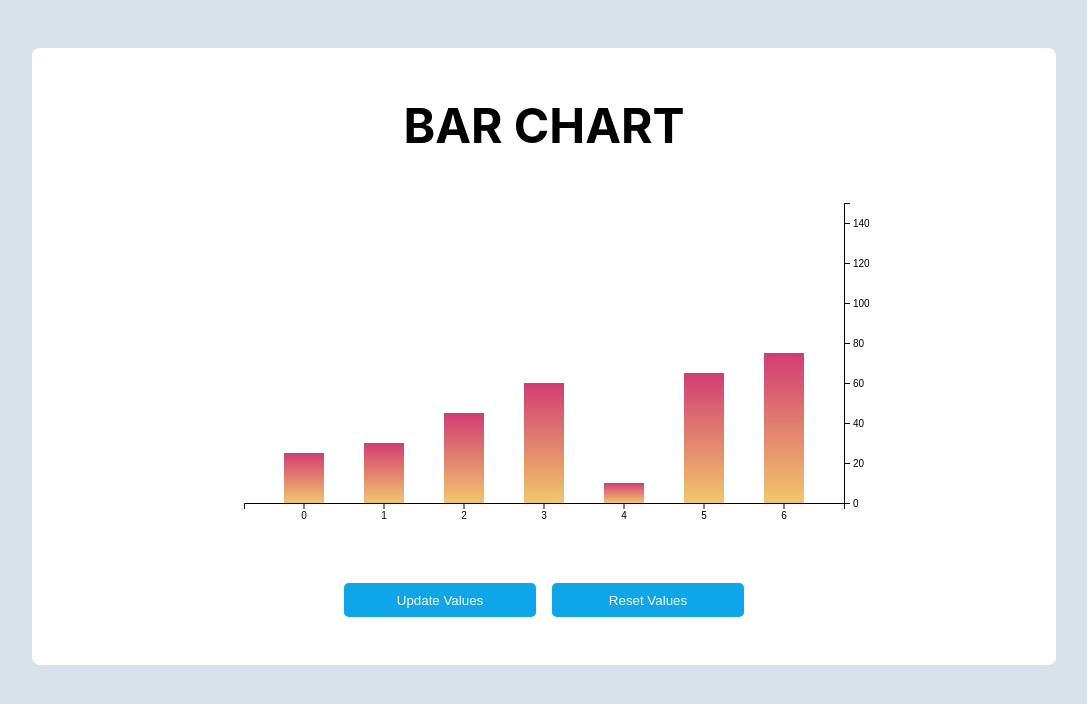
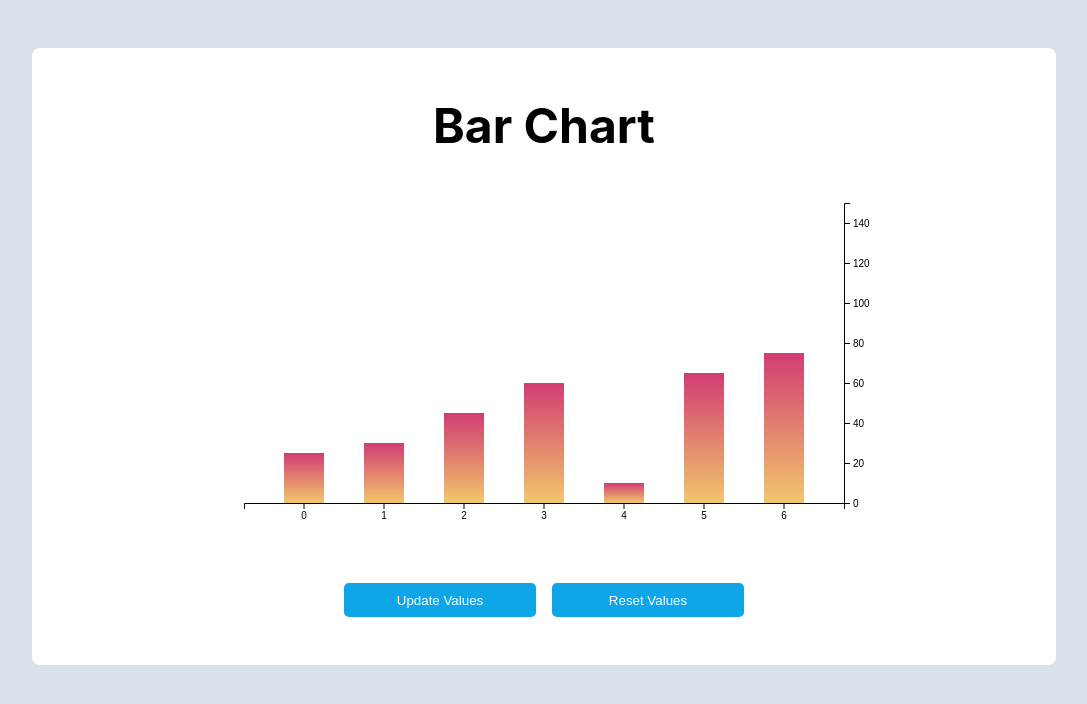
Before and after one commit to ashkalor/react-dataviz, a React (Create React App) app: page /barchart in a window 1280 px wide. Shown: the top 704 px of the page, without its empty margins (96-1183 px from the left). Built offline with nearby package versions, Linux system fonts and the light colour scheme.

Commit message:
Fix Heading in Bar Chart page

```diff
--- a/src/screens/BarChart.js
+++ b/src/screens/BarChart.js
@@ -77,7 +77,7 @@ const BarChart = () => {
   return (
     <div className="barchart">
       <div className="barchart__card">
-        <div className="barchart__title">BAR CHART</div>
+        <div className="barchart__title">Bar Chart</div>
 
         <svg
           onClick={updateHandler}
--- a/src/styles/BarChart.scss
+++ b/src/styles/BarChart.scss
@@ -26,10 +26,6 @@
         margin-bottom: 5rem;
         overflow: visible
     }
-    &__bar{
-        background: rgb(9,9,121);
-        background: linear-gradient(3600deg, rgba(9,9,121,1) 0%, rgba(0,255,255,1) 85%);
-    }
     &__btnContainer{
         display: flex;
         gap:1rem;
```
